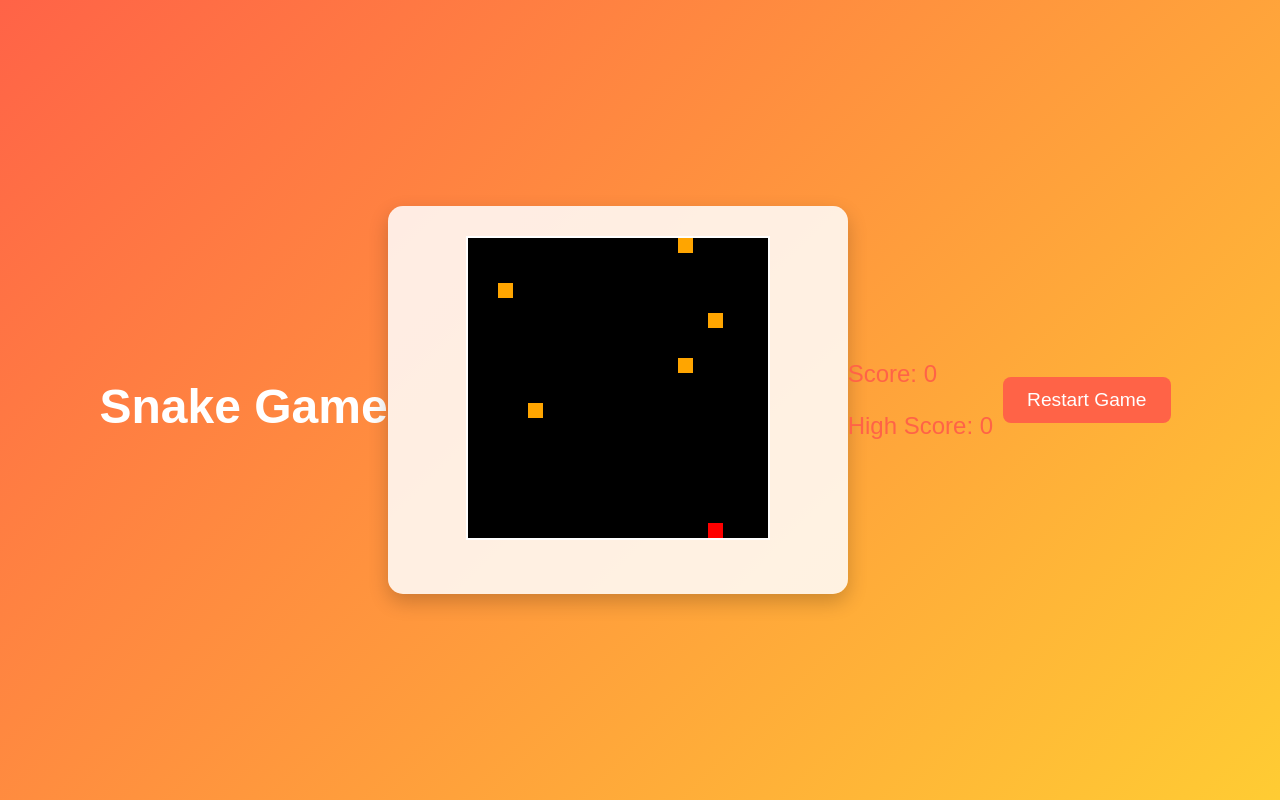
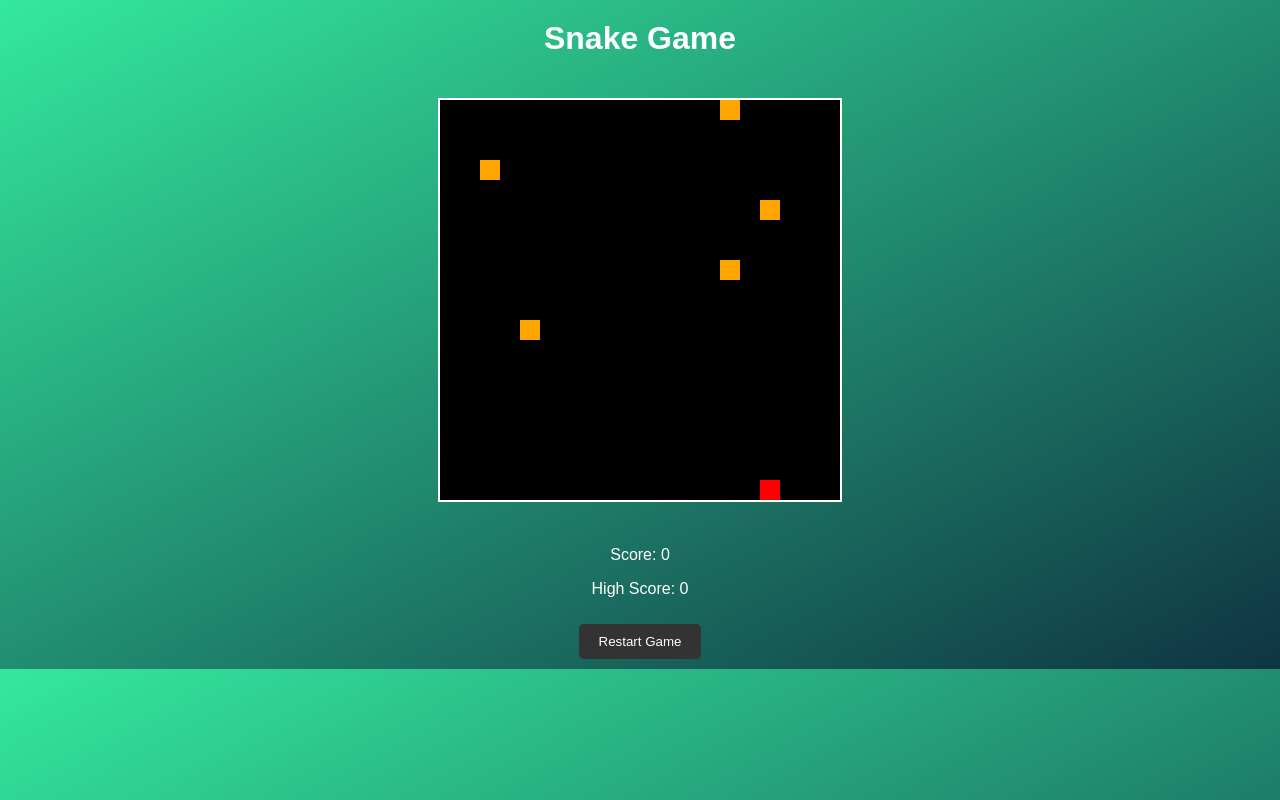
Before and after one commit to AaqibhafeezKhan/SNAKE-GAME, a plain HTML site: page index.html in a window 1280 px wide. Drawn offline with Linux system fonts and the light colour scheme.

Commit message:
Update style.css

```diff
--- a/style.css
+++ b/style.css
@@ -1,74 +1,42 @@
-/* General Styling */
 body {
-    font-family: 'Poppins', sans-serif;
-    background: linear-gradient(135deg, #ff6347, #ffcc33);
-    margin: 0;
-    padding: 0;
-    display: flex;
-    justify-content: center;
-    align-items: center;
-    height: 100vh;
+  font-family: 'Arial', sans-serif;
+  text-align: center;
+  background: linear-gradient(to bottom right, #34e89e, #0f3443);
+  color: #fff;
+  margin: 0;
+  padding: 0;
 }
 
 h1 {
-    font-size: 3rem;
-    color: white;
-    margin-bottom: 20px;
+  margin-top: 20px;
 }
 
 .game-container {
-    background-color: rgba(255, 255, 255, 0.85);
-    padding: 30px;
-    border-radius: 15px;
-    box-shadow: 0 8px 20px rgba(0, 0, 0, 0.2);
-    text-align: center;
-    width: 400px;
+  display: inline-block;
+  margin: 20px;
 }
 
-#gameCanvas {
-    background-color: #333;
-    border: 2px solid #ffffff;
-    margin-bottom: 20px;
-    width: 300px;
-    height: 300px;
+canvas {
+  background-color: #000;
+  border: 2px solid #fff;
+  display: block;
+  margin: 0 auto;
 }
 
-.score-board p {
-    font-size: 1.5rem;
-    color: #ff6347;
+.score-board {
+  margin-top: 20px;
 }
 
 button {
-    font-size: 1.2rem;
-    padding: 12px 24px;
-    margin: 10px;
-    background-color: #ff6347;
-    color: white;
-    border: none;
-    border-radius: 8px;
-    cursor: pointer;
-    transition: transform 0.2s, box-shadow 0.2s;
+  padding: 10px 20px;
+  margin: 10px;
+  cursor: pointer;
+  background-color: #333;
+  color: white;
+  border: none;
+  border-radius: 5px;
 }
 
 button:hover {
-    transform: scale(1.05);
-    box-shadow: 0 6px 15px rgba(255, 99, 71, 0.4);
+  background-color: #555;
 }
-
-button:active {
-    transform: scale(0.98);
-    box-shadow: 0 2px 8px rgba(255, 99, 71, 0.6);
-}
-
-@media (max-width: 768px) {
-    h1 {
-        font-size: 2.2rem;
-    }
-    .game-container {
-        padding: 20px;
-    }
-    button {
-        font-size: 1rem;
-        padding: 10px 20px;
-    }
-}
```
